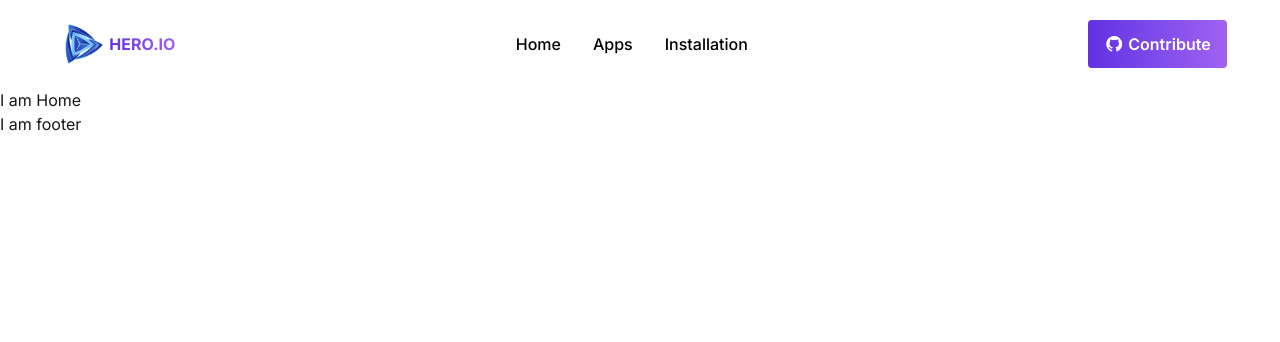
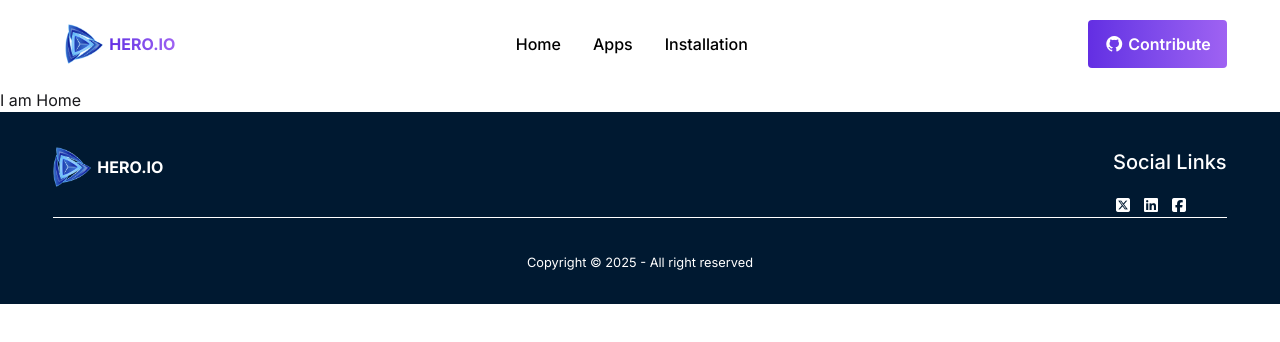
Before and after one commit to atikhassan64/atik-assignment-8, a React (Vite) app: page / in a window 1280 px wide. Shown: the top 342 px of the page. Built offline with nearby package versions, Linux system fonts and the light colour scheme.

Commit message:
added the banner section

```diff
--- a/src/components/Footer/Footer.jsx
+++ b/src/components/Footer/Footer.jsx
@@ -1,9 +1,24 @@
 import React from 'react';
+import logo from '../../assets/logo.png'
 
 const Footer = () => {
     return (
-        <div>
-            <h2>I am footer</h2>
+        <div className='bg-[#001931] '>
+            <div className='py-[35px] max-w-11/12 mx-auto '>
+                <div className='flex justify-between items-start border-b-[0.25px] border-white'>
+                    <div className='flex items-center gap-1'>
+                        <img src={logo} alt="" className='w-10 h-10' />
+                        <h2 className='font-bold text-white  '>HERO.IO</h2>
+                    </div>
+                    <div className=''>
+                        <h2 className='text-[20px] font-medium text-white mb-4'>Social Links</h2>
+                        <i className="fa-brands text-white mr-2 fa-square-x-twitter"></i>
+                        <i className="fa-brands text-white mr-2 fa-linkedin"></i>
+                        <i className="fa-brands text-white mr-2 fa-square-facebook"></i>
+                    </div>
+                </div>
+            </div>
+            <span><small><p className='text-white text-center pb-8' >Copyright © 2025 - All right reserved</p></small></span>
         </div>
     );
 };
--- a/src/components/Header/Header.jsx
+++ b/src/components/Header/Header.jsx
@@ -39,7 +39,7 @@ const Header = () => {
                 {links}
             </div>
             <div className=' bg-gradient-to-r from-[#632EE3] to-[#9F62F2] px-4 py-3 rounded-[4px]  '>
-                <a href=""><button className='font-semibold text-white'><i class="fa-brands fa-github"></i> Contribute</button></a>
+                <Link to="https://github.com/atikhassan64/atik-assignment-8.git" target='-blank'><button className='font-semibold text-white cursor-pointer '><i className="fa-brands fa-github"></i> Contribute</button></Link>
             </div>
         </div>
     );
--- a/src/pages/ErrorPage/ErrorPage.jsx
+++ b/src/pages/ErrorPage/ErrorPage.jsx
@@ -1,13 +1,26 @@
 import React from 'react';
-import Home from '../Home/Home';
 import Footer from '../../components/Footer/Footer';
+import errorImg from '../../assets/error-404.png'
+import Header from '../../components/Header/Header';
+import { Link } from 'react-router';
 
 const ErrorPage = () => {
     return (
         <div>
-            <Home/>
-            <h1>I am Error</h1>
-            <Footer/>
+            <Header />
+            <div className='bg-[#F5F5F5]'>
+                <div className='max-w-11/12 mx-auto py-[80px]'>
+                    <div>
+                        <img src={errorImg} alt="" className='mx-auto px-5 ' />
+                        <h1 className=' font-semibold text-[#001931] text-[30px] md:text-[48px] text-center mt-4 '>Oops, page not found!</h1>
+                        <p className=' text-[14px] md:text-[20px] text-[#627382] text-center mt-1'>The page you are looking for is not available.</p>
+                        <div className='flex justify-center items-center mt-4 '>
+                            <Link to='/'><button className='bg-gradient-to-r from-[#632EE3] to-[#9F62F2] px-10 py-3 rounded-[4px] cursor-pointer text-white '>Go Back!</button></Link>
+                        </div>
+                    </div>
+                </div>
+            </div>
+            <Footer />
         </div>
     );
 };
```
